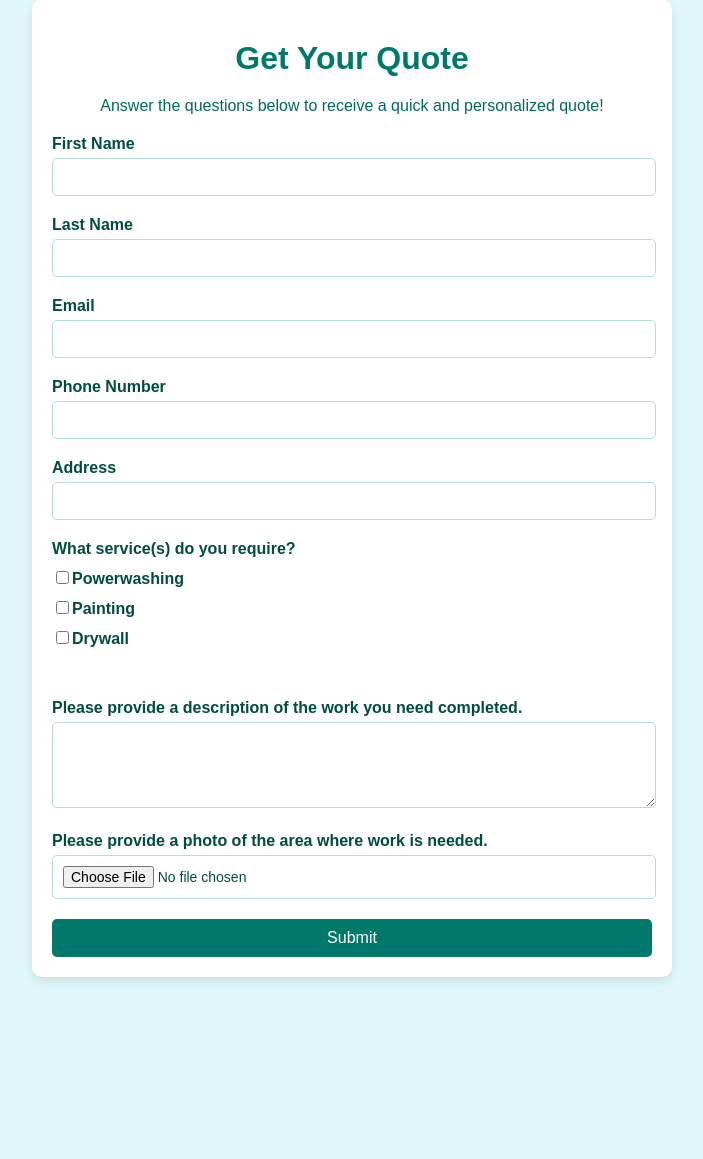
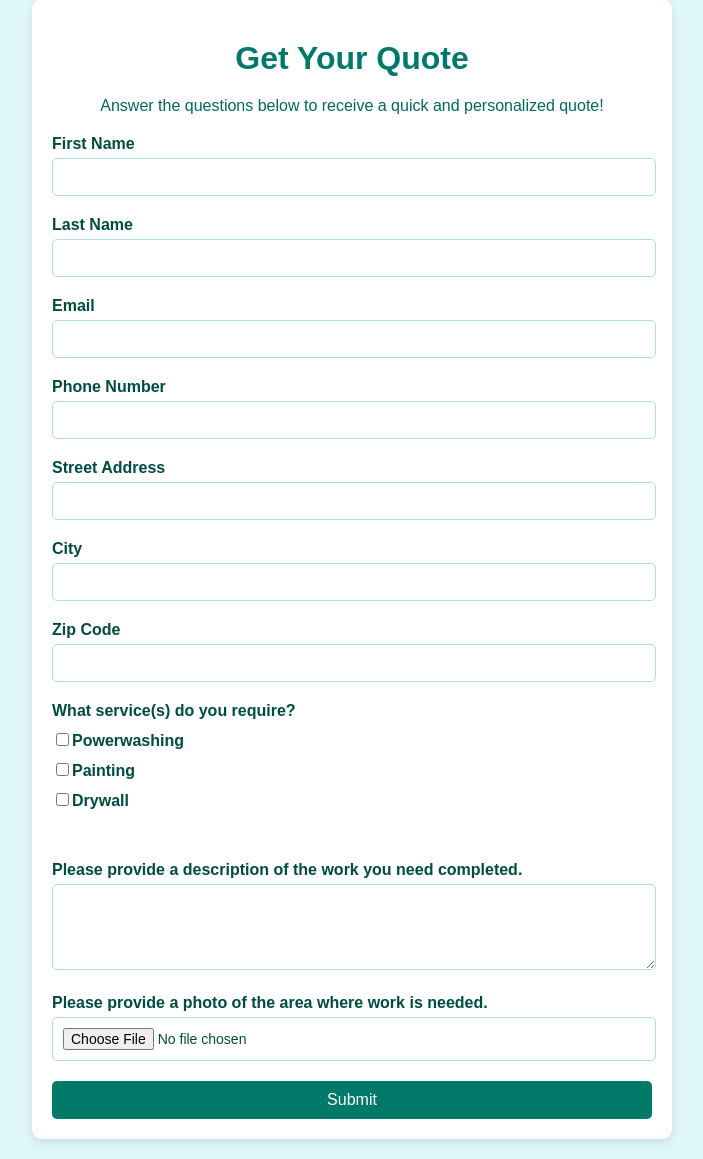
Before and after one commit to serialUmo/SEProject, a PHP site: page /quoteform.html in a window 1280 px wide. Shown: the part 51-1210 px from the top of the page, without its empty margins (288-991 px from the left). Before the commit the page ends 1032 px from the top, so only its background shows below. Run offline with PHP 8.4, Linux system fonts and the light colour scheme.

Commit message:
Changed address input

```diff
--- a/site/quote.php
+++ b/site/quote.php
@@ -21,7 +21,7 @@ $lname = $_POST["last_name"];
 $date = date('Y-m-d');
 $email = $_POST["email"];
 $phone = $_POST["phone"];
-$address = $_POST["address"];
+$address = $_POST["address"] . ', ' . $_POST["city"] . ', ' . $_POST["zip"];
 $pwsh = isset($_POST["powerwash"]) ? 1 : 0;
 $paint = isset($_POST["paint"]) ? 1 : 0;
 $drwl = isset($_POST["drywall"]) ? 1 : 0;
--- a/site/quoteform.html
+++ b/site/quoteform.html
@@ -92,7 +92,7 @@
             <input name="first_name" type="text" id="first_name" required>
 
             <label for="last_name">Last Name</label>
-            <input name="last_name" type="text" id="last_name">
+            <input name="last_name" type="text" id="last_name" required>
 
             <label for="email">Email</label>
             <input name="email" type="email" id="email" required>
@@ -100,8 +100,14 @@
             <label for="phone">Phone Number</label>
             <input name="phone" type="tel" id="phone">
 
-            <label for="address">Address</label>
-            <input name="address" type="text" id="address">
+            <label for="address">Street Address</label>
+            <input name="address" type="text" id="address" required>
+
+            <label for="city">City</label>
+            <input name="city" type="text" id="city" required>
+
+            <label for="zip">Zip Code</label>
+            <input name="zip" type="text" id="zip" required>
 
             <label>What service(s) do you require?</label>
 
```
